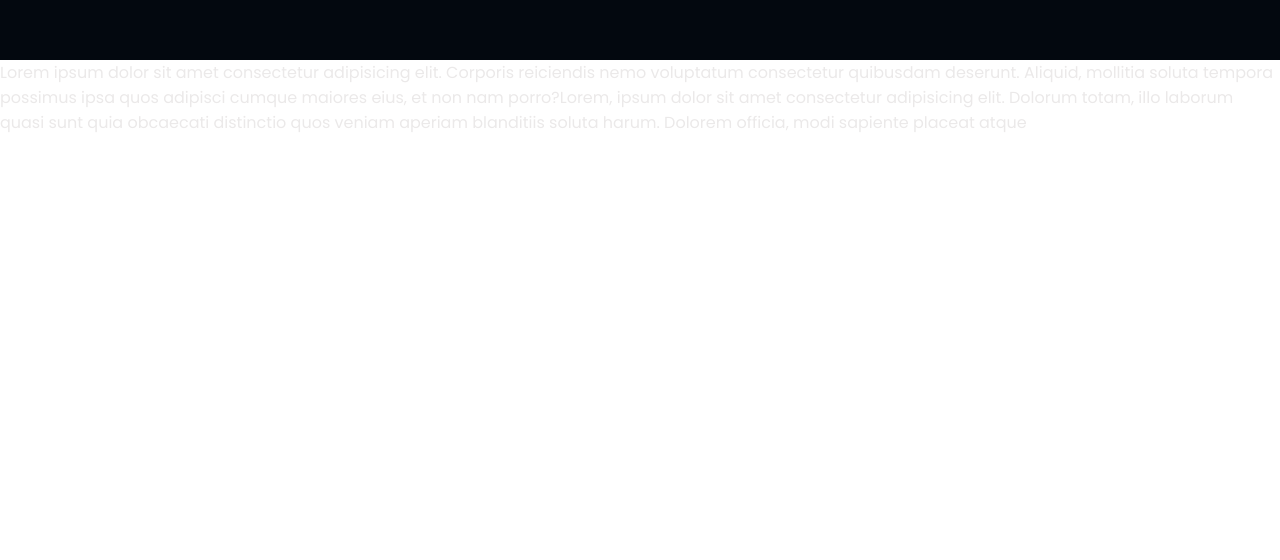
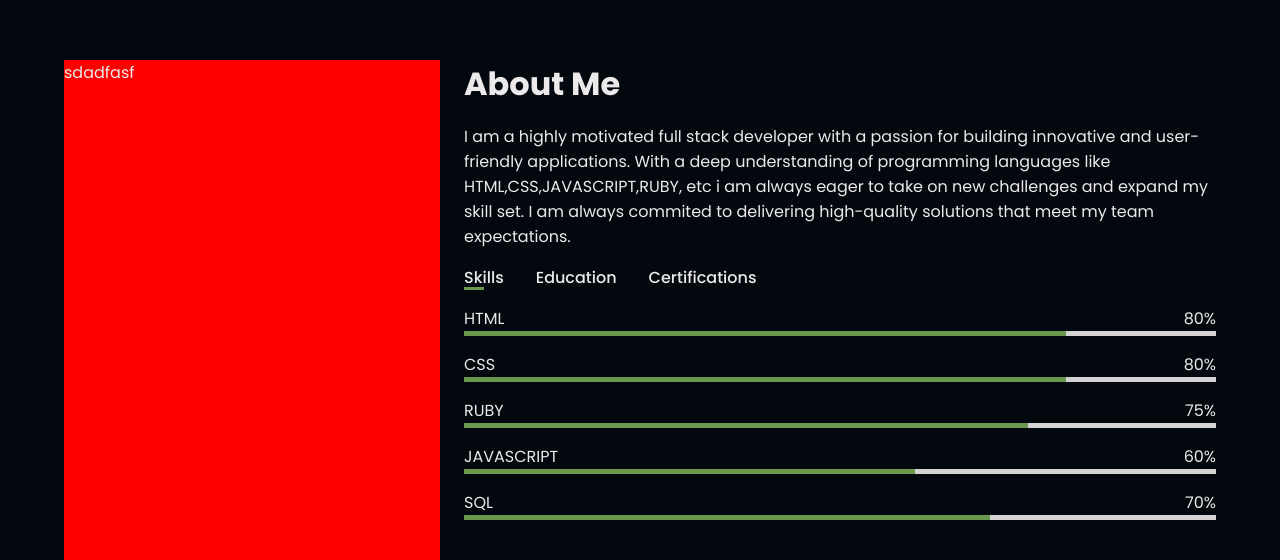
Before and after one commit to mallamandilcoding/home-practises, a plain HTML site: page portfolio/index.html in a window 1280 px wide. Shown: the part 740-1300 px from the top of the page. Before the commit the page ends 875 px from the top, so only its background shows below. Drawn offline with nearby package versions, Linux system fonts and the light colour scheme.

Commit message:
made the skills tab

```diff
--- a/portfolio/index.html
+++ b/portfolio/index.html
@@ -11,7 +11,7 @@
   <title>Document</title>
 </head>
 <body>
-<!-- start of navbar -->
+<!--------------- start of navbar -------------->
 <nav class="navi">
   <div class="container">
     <div class="navbar">
@@ -38,7 +38,89 @@
   </div>
 </div>
 
-Lorem ipsum dolor sit amet consectetur adipisicing elit. Corporis reiciendis nemo voluptatum consectetur quibusdam deserunt. Aliquid, mollitia soluta tempora possimus ipsa quos adipisci cumque maiores eius, et non nam porro?Lorem, ipsum dolor sit amet consectetur adipisicing elit. Dolorum totam, illo laborum quasi sunt quia obcaecati distinctio quos veniam aperiam blanditiis soluta harum. Dolorem officia, modi sapiente placeat atque <sit class="lorem"></sit>
+<!---------- about section ------------>
+<section class="about">
+  <div class="container">
+    <div class="about-content">
+      <div class="left-about">
+        sdadfasf
+      </div>
+      <div class="right-about">
+        <h1>About Me</h1>
+        <p class="about-me">
+          I am a highly motivated full stack developer with a passion for building innovative and user-friendly
+          applications. With a deep understanding of programming languages like HTML,CSS,JAVASCRIPT,RUBY, etc i
+          am always eager to take on new challenges and expand my skill set. I am always commited to delivering
+          high-quality solutions that meet my team expectations.
+        </p>
+        <div class="tab-titles">
+          <div class="title active">Skills</div>
+          <div class="title">Education</div>
+          <div class="title">Certifications</div>
+        </div>
+        <div class="tab-content">
+          <div class="content active Skills" id="Skills">
+            <div class="bars">
+              <div class="info">
+                <span>HTML</span>
+                <span>80%</span>
+              </div>
+              <div class="line html">
+              </div>
+            </div>
+            <div class="bars">
+              <div class="info">
+                <span>CSS</span>
+                <span>80%</span>
+              </div>
+              <div class="line css">
+              </div>
+            </div>
+            <div class="bars">
+              <div class="info">
+                <span>RUBY</span>
+                <span>75%</span>
+              </div>
+              <div class="line ruby">
+              </div>
+            </div>
+            <div class="bars">
+              <div class="info">
+                <span>JAVASCRIPT</span>
+                <span>60%</span>
+              </div>
+              <div class="line javascript">
+              </div>
+            </div>
+            <div class="bars">
+              <div class="info">
+                <span>SQL</span>
+                <span>70%</span>
+              </div>
+              <div class="line sql">
+              </div>
+            </div>
+          </div>
+          <div class="content Education" id="Education">
+            <ul>
+              <li>x</li>
+              <li>y</li>
+              <li>z</li>
+            </ul>
+          </div>
+          <div class="content Certifications" id="Certifications">
+            <ul>
+              <li>d</li>
+              <li>e</li>
+              <li>f</li>
+            </ul>
+          </div>
+        </div>
+
+      </div>
+    </div>
+  </div>
+</section>
 <script src="https://unpkg.com/typed.js@2.0.132/dist/typed.umd.js"></script>
 <script src="javascript/index.js"></script>
 </body>
--- a/portfolio/javascript/index.js
+++ b/portfolio/javascript/index.js
@@ -19,3 +19,23 @@ var typed = new Typed(".typing", {
   backSpeed: 60,
   loop: true,
 });
+
+//for active tabs in about section
+const tab = document.querySelector(".tab-titles");
+const tabcontent = document.querySelector(".tab-content");
+tab.addEventListener("click",(e)=>{
+  // console.log(e.target);
+  // console.log(e.currentTarget);
+  const titles = e.currentTarget.querySelectorAll('.title');
+  const contents = tabcontent.querySelectorAll('.content');
+  const tabname = e.target.innerText;
+  // console.log("." + tabname)
+  for (let title of titles){
+    title.classList.remove("active");
+  }
+  for (let content of contents){
+    content.classList.remove("active");
+  }
+  e.target.classList.add("active");
+  tabcontent.querySelector("."+tabname).classList.add("active");
+})
--- /dev/null
+++ b/portfolio/scss/_about.scss
@@ -0,0 +1,95 @@
+.about{
+  .about-content{
+    display:flex;
+    gap:24px;
+    justify-content: space-between;
+    .left-about{
+      flex:1;
+      height: 500px;
+      width:100%;
+      background-color: red;
+    }
+    .right-about{
+      flex:2;
+      h1{
+        margin-bottom: 16px;
+        font-size: 32px;
+      }
+      .about-me{
+        // font-size: 12px;
+      }
+      .tab-titles{
+        margin-top:16px;
+        display:flex;
+        gap:32px;
+        .title{
+          cursor: pointer;
+          font-weight: 500;
+          position: relative;
+          &::after{
+            content: '';
+            width:0;
+            height: 3px;
+            background-color: $main;
+            position: absolute;
+            bottom:0;
+            left:0;
+          }
+          &.active::after{
+            width:50%;
+          }
+        }
+      }
+      .tab-content{
+        margin-top: 16px;
+        .content{
+          display:none;
+          ul{
+            list-style: none;
+          }
+          &.active{
+            display:block;
+          }
+          .bars{
+            margin-bottom: 16px;
+            .info{
+              display:flex;
+              justify-content: space-between;
+            }
+            .line{
+              height: 5px;
+              width:100%;
+              background-color: lightgray;
+              position: relative;
+              &::after{
+                content:'';
+                height: 100%;
+                // width: 70%;
+                background-color: $main;
+                position:absolute;
+                top:0;
+                left:0;
+              }
+              &.html::after{
+                width:80%;
+              }
+              &.css::after{
+                width:80%;
+              }
+              &.ruby::after{
+                width:75%;
+              }
+              &.javascript::after{
+                width:60%;
+              }
+              &.sql::after{
+                width:70%;
+              }
+            }
+          }
+
+        }
+      }
+    }
+  }
+}
--- a/portfolio/scss/_navbar.scss
+++ b/portfolio/scss/_navbar.scss
@@ -54,5 +54,8 @@ nav{
     .left-nav a .main-text{
       color: $text;
     }
+    .right-nav a::after{
+      background-color: $text;
+    }
   }
 }
--- a/portfolio/scss/_reset.scss
+++ b/portfolio/scss/_reset.scss
@@ -5,6 +5,10 @@
   font-family: 'Open Sans', sans-serif;
   font-family: 'Poppins', sans-serif;
   color: $text;
+}
+
+body{
+  background-color: $bg;
 }
 
 
--- a/portfolio/scss/index.scss
+++ b/portfolio/scss/index.scss
@@ -1,4 +1,5 @@
 @import 'color';
 @import 'navbar';
 @import 'home_content';
+@import 'about';
 @import 'reset';
```
Also changed, not shown: portfolio/css/index.css, 1 other file.
